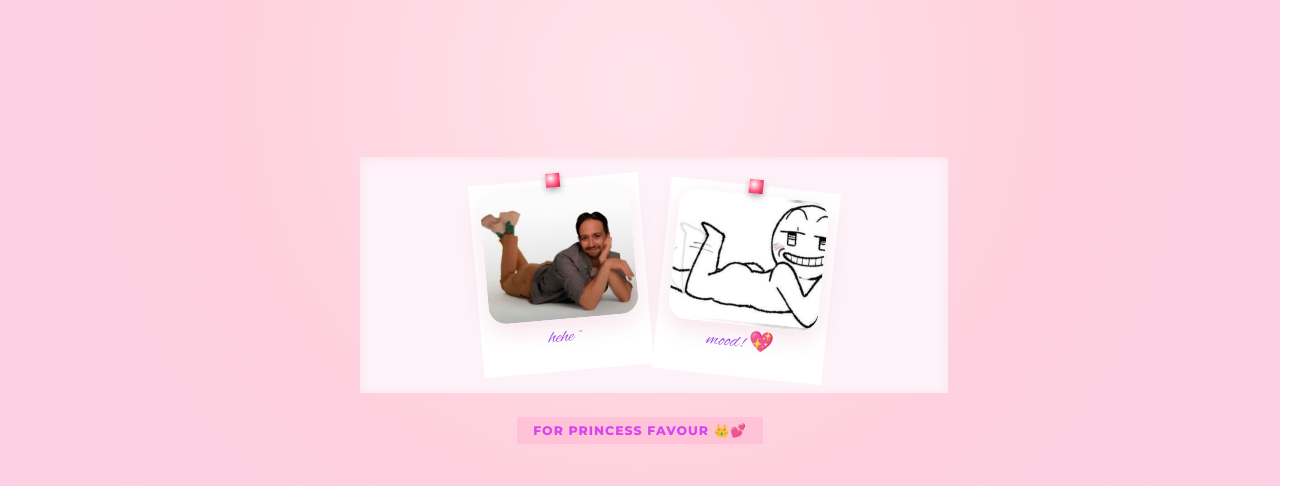
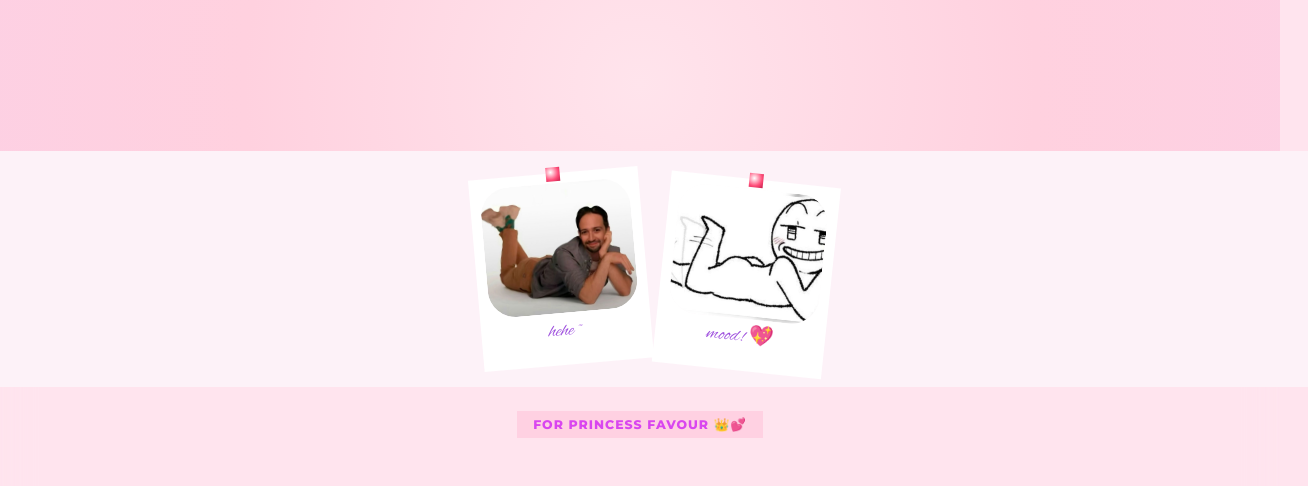
Before and after one commit to Elohor-bags/For-fave, a plain HTML site: page index.html in a window 1280 px wide. Shown: the top 486 px of the page, 1308 px wide, since content can reach past the window. Drawn offline with Linux system fonts and the light colour scheme.

Commit message:
Enhance page styles for edge-to-edge pink background
Added CSS styles to remove borders, margins, and padding for a seamless pink background.

```diff
--- a/index.html
+++ b/index.html
@@ -743,6 +743,35 @@ img {
   background: linear-gradient(135deg, #ec4899 0%, #db2777 100%) !important;
   box-shadow: 0 4px 12px rgba(236, 72, 153, 0.25) !important;
 }
+    /* === TRIM OUTER PAGE EDGES & MELT EVERYTHING SMOOTHLY === */
+
+/* 1. Trim the outer screen frame, margins, and borders so the pink background touches every edge */
+html, body, main, section, .container, .wrapper, [class*="wrap"], [class*="shell"], [class*="screen"] {
+  margin: 0 !important;
+  padding-left: 0 !important;
+  padding-right: 0 !important;
+  max-width: 100% !important;
+  width: 100% !important;
+  border: none !important;
+  outline: none !important;
+  box-shadow: none !important;
+  border-radius: 0 !important;
+  background-color: #ffe4ee !important; /* Matches the soft pink page color edge-to-edge */
+}
+
+/* 2. Remove every remaining border, line, divider, and tape strip */
+*, *::before, *::after {
+  border: none !important;
+  outline: none !important;
+  box-shadow: none !important;
+}
+
+/* 3. Feather/fade the edges of every picture so they melt directly into the pink page */
+img {
+  border-radius: 28px !important;
+  -webkit-mask-image: radial-gradient(ellipse 92% 92% at 50% 50%, #000 78%, transparent 100%) !important;
+  mask-image: radial-gradient(ellipse 92% 92% at 50% 50%, #000 78%, transparent 100%) !important;
+  }
 
   </style>
 </head>
```
